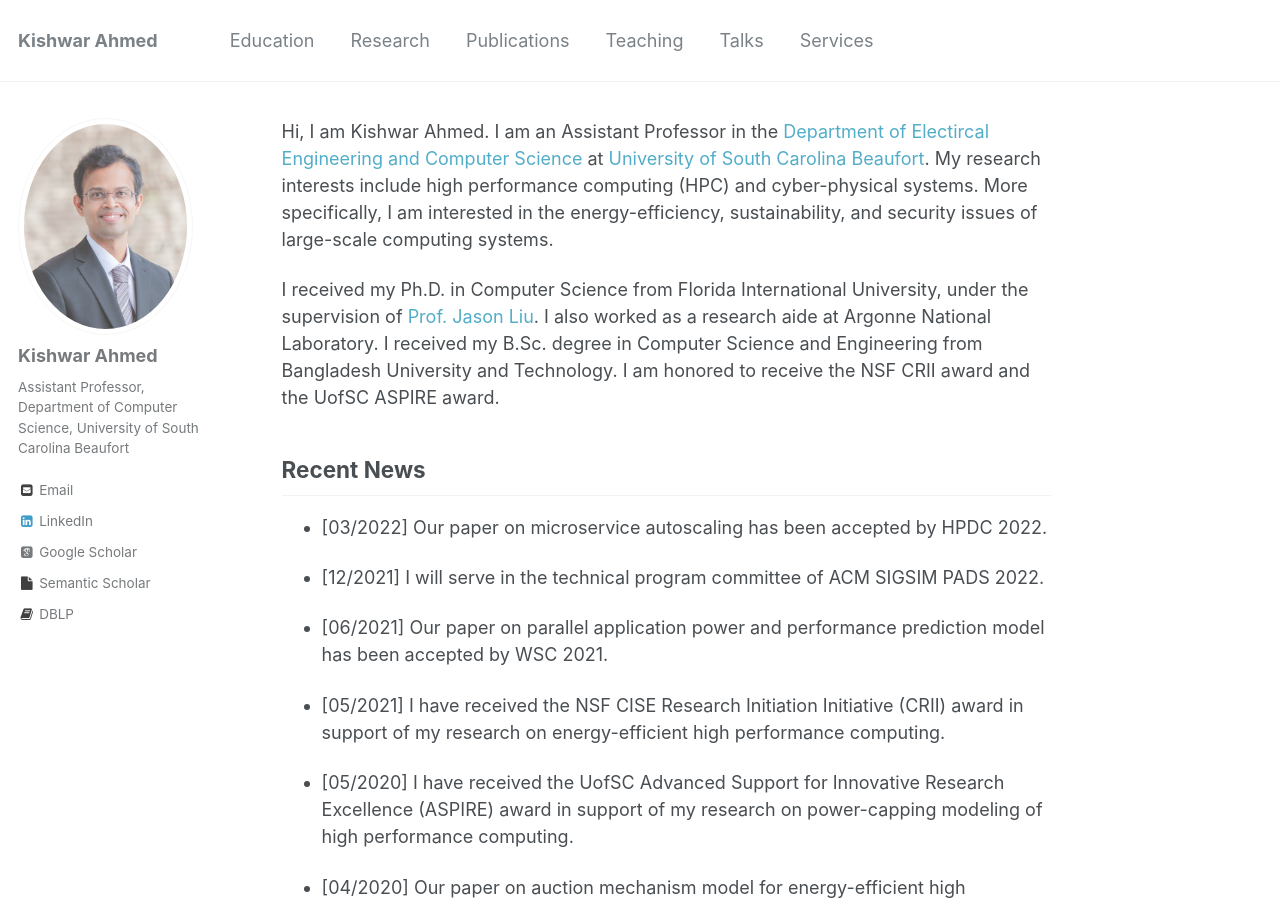
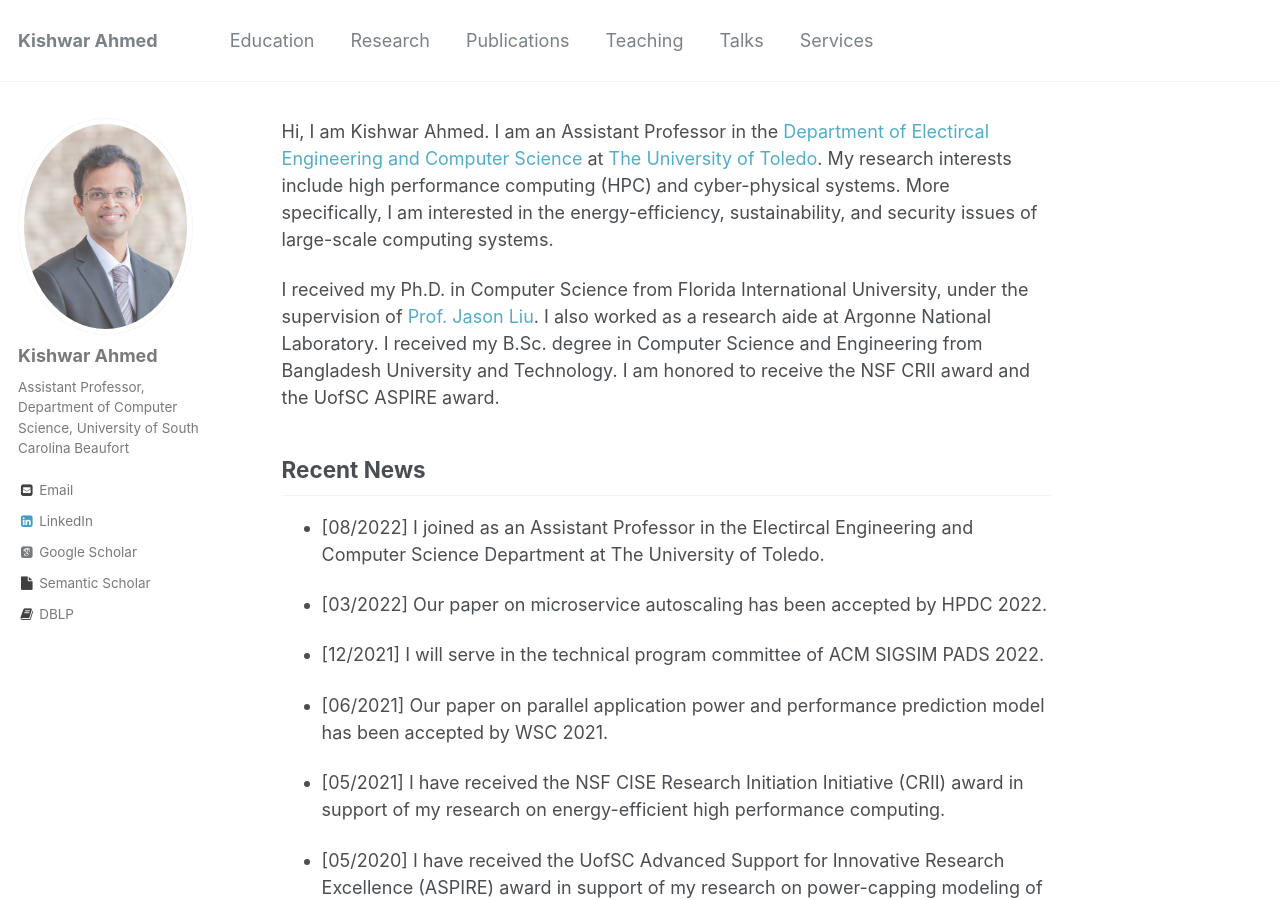
Before and after one commit to kishwarbd/kishwarbd.github.io, a Jekyll site: the page built from _pages/about.md, in a window 1280 px wide and 900 px high. Built offline with Jekyll 4.4.1, drawn with Linux system fonts in a browser that asks for light colours; some web fonts are replaced.

Commit message:
Update about.md

```diff
--- a/_pages/about.md
+++ b/_pages/about.md
@@ -7,13 +7,15 @@ redirect_from:
   - /about.html
 ---
 
-Hi, I am Kishwar Ahmed. I am an Assistant Professor in the [Department of Electircal Engineering and Computer Science](https://www.utoledo.edu/engineering/electrical-engineering-computer-science/) at [University of South Carolina Beaufort](https://www.utoledo.edu/). My research interests include high performance computing (HPC) and cyber-physical systems. More specifically, I am interested in the energy-efficiency, sustainability, and security issues of large-scale computing systems.
+Hi, I am Kishwar Ahmed. I am an Assistant Professor in the [Department of Electircal Engineering and Computer Science](https://www.utoledo.edu/engineering/electrical-engineering-computer-science/) at [The University of Toledo](https://www.utoledo.edu/). My research interests include high performance computing (HPC) and cyber-physical systems. More specifically, I am interested in the energy-efficiency, sustainability, and security issues of large-scale computing systems.
 
 I received my Ph.D. in Computer Science from Florida International University, under the supervision of [Prof.
 Jason Liu](https://people.cis.fiu.edu/liux/). I also worked as a research aide at Argonne National Laboratory. I received my B.Sc. degree in Computer Science and Engineering from Bangladesh University and Technology. I am honored to receive the NSF CRII award and the UofSC ASPIRE award.
 
 
 ## Recent News
+
+* [08/2022] I joined as an Assistant Professor in the Electircal Engineering and Computer Science Department at The University of Toledo.
 
 * [03/2022] Our paper on microservice autoscaling has been accepted by HPDC 2022.
 
```
